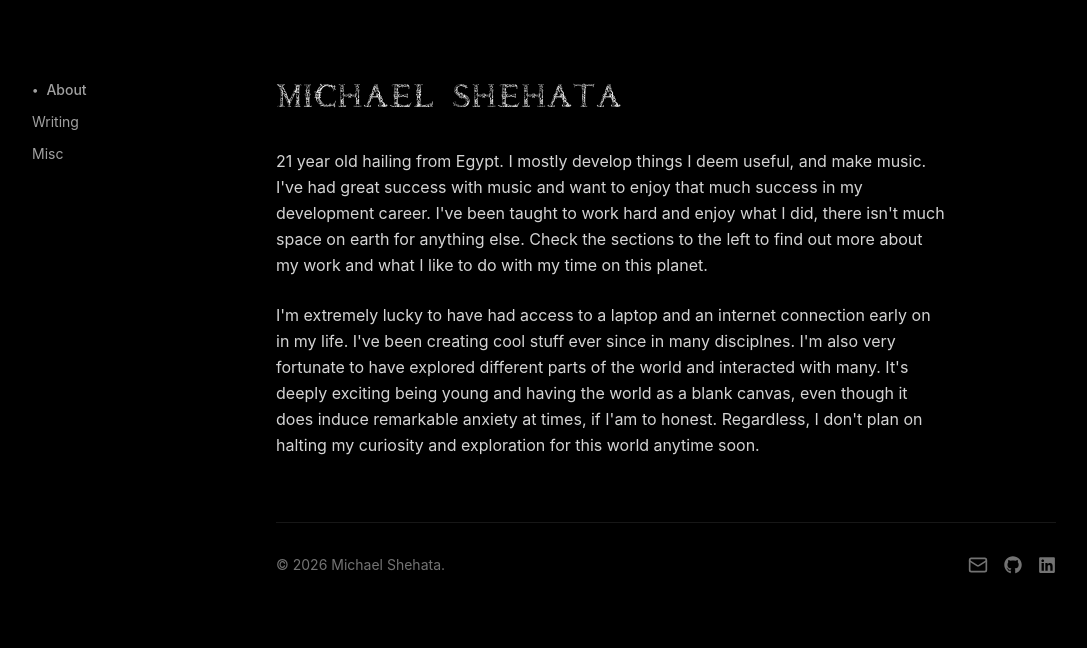
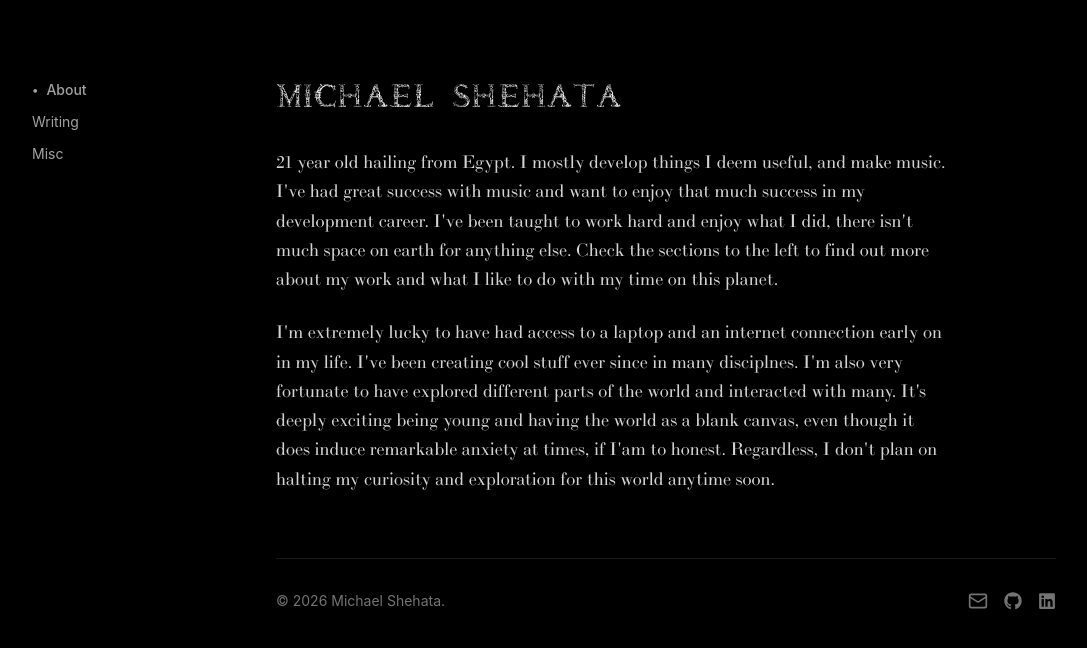
Before and after one commit to michaelshehata/ms-portfolio, a React (Vite) app: page / in a window 1280 px wide. Shown: the top 648 px of the page, without its empty margins (96-1183 px from the left). Built offline with nearby package versions, Linux system fonts and the light colour scheme.

Commit message:
feat: Change paragraph font and favicon

```diff
--- a/src/pages/Landing.tsx
+++ b/src/pages/Landing.tsx
@@ -30,7 +30,7 @@ export default function Landing() {
           </h1>
 
           {/* Bio */}
-          <div className="space-y-6 text-neutral-300 text-base leading-relaxed max-w-2xl">
+          <div className="space-y-6 text-neutral-300 text-base md:text-lg leading-relaxed max-w-2xl font-ltc font-normal tracking-normal">
             <p>
               21 year old hailing from Egypt.
               I mostly develop things I deem useful, and make music.
--- a/styles/globals.css
+++ b/styles/globals.css
@@ -13,6 +13,17 @@ body {
   font-style: normal;
 }
 
+@font-face {
+  font-family: 'ltc';
+  src: url('/fonts/ltc.ttf') format('truetype');
+  font-weight: normal;
+  font-style: normal;
+}
+
 @utility font-daemones {
   font-family: 'Daemones', sans-serif;
 }
+
+@utility font-ltc {
+  font-family: 'ltc', sans-serif;
+}
```
Also changed, not shown: public/fonts/ltc.ttf (added), 1 other file (tests, documents, lock files or other folders).
